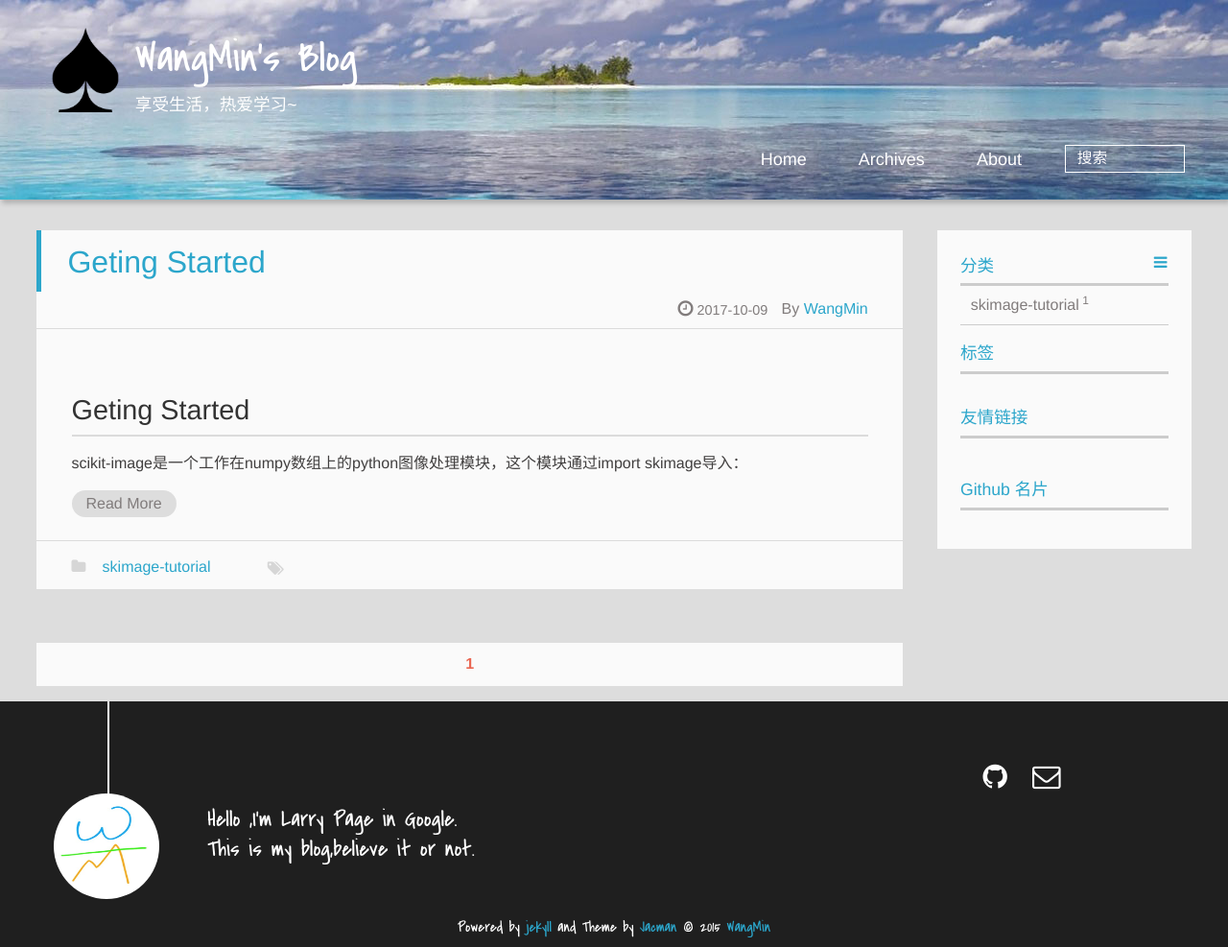
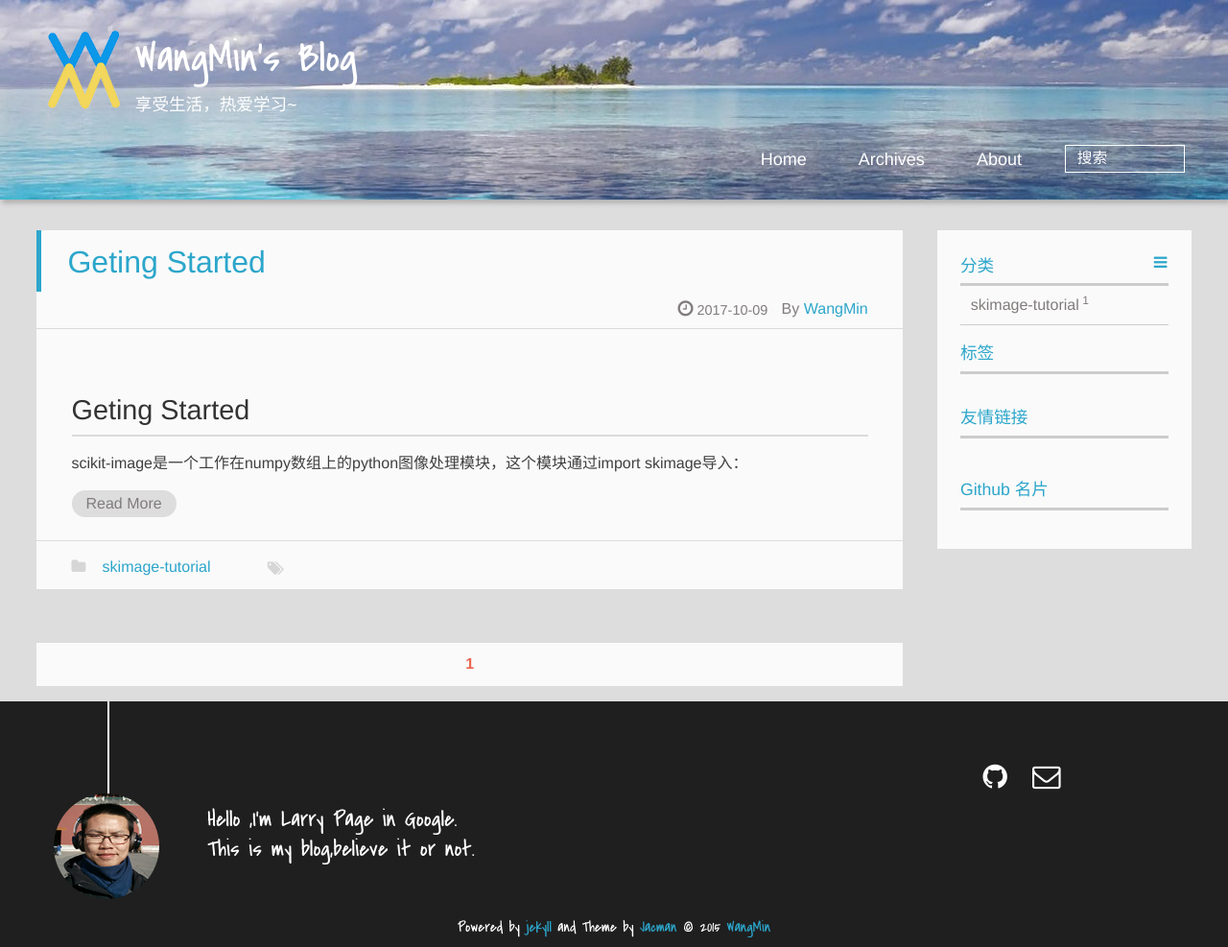
Before and after one commit to WangMinSSS/WangMinSSS.github.io, a Jekyll site: the page built from index.html, in a window 1280 px wide. Shown: the whole page at 96% size. Built offline with Jekyll 4.4.1, drawn with Linux system fonts in a browser that asks for light colours; a script that is not in the unit is left out; the list of posts is cut into pages by our own code.

Commit message:
add jacman mod

```diff
--- a/_config.yml
+++ b/_config.yml
@@ -68,8 +68,8 @@ widgets:
 imglogo:
   enable: true             ## display image logo true/false.
   src: img/logo.png        ## `.svg` and `.png` are recommended,please put image into the theme folder `/jacman/source/img`.
-favicon: img/favicon.ico   ## size:32px*32px,`.ico` is recommended,please put image into the theme folder `/jacman/source/img`.
-apple_icon: img/jacman.jpg ## size:114px*114px,please put image into the theme folder `/jacman/source/img`.
+favicon: img/logo.ico   ## size:32px*32px,`.ico` is recommended,please put image into the theme folder `/jacman/source/img`.
+apple_icon: img/logo-apple.png ## size:114px*114px,please put image into the theme folder `/jacman/source/img`.
 author_img: img/author.jpg ## size:220px*220px.display author avatar picture.if don't want to display,please don't set this.
 banner_img: img/banner.jpg ## size:1920px*200px+. Banner Picture
 
```
Also changed, not shown: assets/img/author.jpg, assets/img/favicon.ico (deleted), assets/img/jacman.jpg (deleted), assets/img/logo.png, assets/img/logo.svg.
